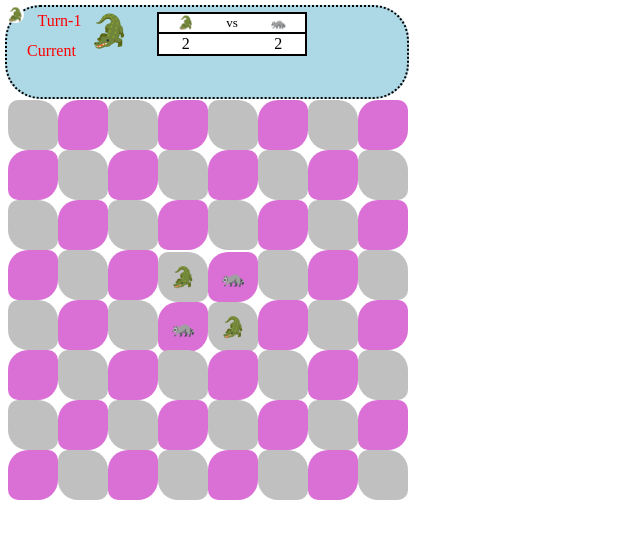
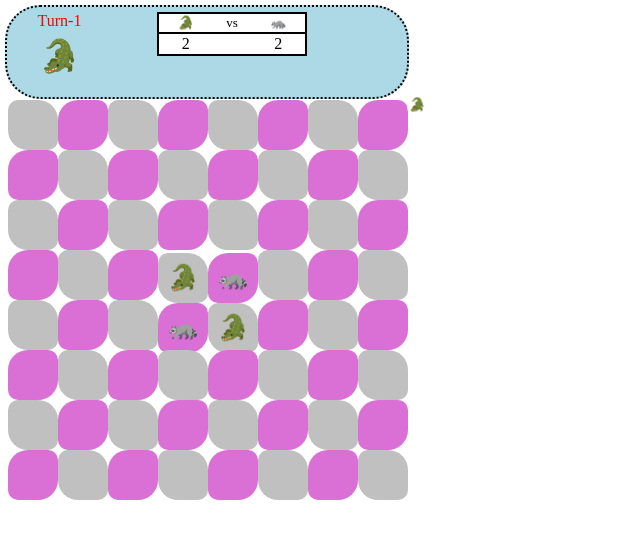
Before and after one commit to kumagai1377706/Final_project, a plain HTML site: page index.html in a window 1280 px wide. Shown: the whole page, without its empty margins (0-640 px from the left). Drawn offline with Linux system fonts and the light colour scheme.

Commit message:
Add files via upload

```diff
--- a/index.html
+++ b/index.html
@@ -2,6 +2,9 @@
 <html lang="ja">
 
 <head>
+  <title>
+    javasciptでつくる　アニマルオセロ風ゲーム
+  </title>
   <meta charset="utf-8">
   <meta name="viewport" content="width=device-width, initial-scale=1, shrink-to-fit=no">
   <meta name="theme-color" content="#000000">
@@ -14,7 +17,7 @@
 
       <div id="turnCount" class="infoTurn">Start!</div>
       <div id="currentTurnAnimal" class="infoTurn"></div>
-      <div class="infoTurn" style="top: 35px; left: 20px;">Current</div>
+
 
     <div class="infoTurn" style="left: 150px;">
       <table style="left: 0px;">
--- a/othello.js
+++ b/othello.js
@@ -1,10 +1,11 @@
 'use strict'
 
-const charAnimal = ["　", "🐊", "🦝"];
+
 /*
  * オセロオブジェクト
  */
 const othelloData = {
+    charAnimal: ["　", "🐊", "🦝"],
     // 初期盤面データ
     data: [
         [0, 0, 0, 0, 0, 0, 0, 0],
@@ -16,7 +17,7 @@ const othelloData = {
         [0, 0, 0, 0, 0, 0, 0, 0],
         [0, 0, 0, 0, 0, 0, 0, 0]
     ],
-    //石の数を数えて返す関数
+    //石の数を数えて返すメソッド
     count: function () {
         return [
             this.flatten(this.data)
@@ -28,7 +29,7 @@ const othelloData = {
         ];
     },
 
-    //初めてのナイトメア課題を応用したメソッドを作る
+    //初めてのナイトメア課題　を応用したメソッドを作る
     flatten: function (inarray) {
         let returnArray = [];
         let tempArray = [];
@@ -44,6 +45,8 @@ const othelloData = {
         );
         return returnArray;
     },
+
+    //警告メッセージ生成メソッド
     alartMessage: function () {
         this.failCount++;
         return this.failMsgs[this.failCount % (this.failMsgs.length)];
@@ -78,9 +81,6 @@ function checkBorad(data, x, y, color) {
             console.log("serch_start", x_dir, y_dir, stepCount);
             // 端っこになるまで探索
             while (x + stepCount * x_dir >= 0 && x + stepCount * x_dir <= 7 && y + stepCount * y_dir >= 0 && y + stepCount * y_dir <= 7) {
-                if (stepCount > 100) {
-                    break;
-                }
                 if (data[x + stepCount * x_dir][y + stepCount * y_dir] == color) {
                     // 同じ色を見つけたらひっくりかえすマスの配列にプッシュ
                     //console.log("TEMP",tempPos);//.length);
@@ -136,7 +136,7 @@ function makeBoard() {
             const radiusMap = ["10px 20px 10px 20px", "20px 10px 20px 10px"]
 
             //ボタンの文字を作成
-            singleButton.textContent = charAnimal[othelloData.data[x][y]];
+            singleButton.textContent = othelloData.charAnimal[othelloData.data[x][y]];
 
             //ボタンスタイルを設定
             singleButton.id = `x${x}y${y}`;
@@ -153,13 +153,13 @@ function makeBoard() {
             singleButton.addEventListener(
                 "mousemove",
 
-                function (){
-                    const item= document.getElementById("item")
+                function () {
+                    const item = document.getElementById("item")
                     item.style.left = event.clientX + "px";
-                    item.style.top = event.clientY +  "px";
-                },false);
+                    item.style.top = event.clientY + "px";
+                }, false);
 
-//document.getElementsByTagName('body').addEventListener(, mousemove_function);
+            //document.getElementsByTagName('body').addEventListener(, mousemove_function);
 
             tempDiv.append(singleButton)
             objDiV.append(singleButton);
@@ -175,7 +175,7 @@ function makeBoard() {
     }
 
     //盤面情報の配置
-    document.getElementById("currentTurnAnimal").textContent = charAnimal[othelloData.currentTurn + 1];
+    document.getElementById("currentTurnAnimal").textContent = othelloData.charAnimal[othelloData.currentTurn + 1];
 
 }
 
@@ -187,22 +187,22 @@ function boardUpdate() {
             elementX.forEach(
                 (erementY, index_Y) => {
                     document.getElementById(`x${index_X}y${index_Y}`).textContent
-                        = charAnimal[othelloData.data[index_X][index_Y]];
+                        = othelloData.charAnimal[othelloData.data[index_X][index_Y]];
                 }
             );
         }
     );
 
     //currentTurn Info
-    document.getElementById("currentTurnAnimal").textContent = charAnimal[othelloData.currentTurn % 2 + 1];
+    document.getElementById("currentTurnAnimal").textContent = othelloData.charAnimal[othelloData.currentTurn % 2 + 1];
     document.getElementById("turnCount").textContent = `Turn-${othelloData.currentTurn + 1}`;
 
     //UPdate score Info
     othelloData.count().forEach((element, index) => {
-        document.getElementById("animalType" + index).textContent = charAnimal[index + 1];
+        document.getElementById("animalType" + index).textContent = othelloData.charAnimal[index + 1];
         document.getElementById("animalCount" + index).textContent = element
     });
-    document.getElementById("item").textContent = charAnimal[othelloData.currentTurn % 2 + 1];
+    document.getElementById("item").textContent = othelloData.charAnimal[othelloData.currentTurn % 2 + 1];
 
 
 }
@@ -230,27 +230,3 @@ function putAnimal(buttonID) {
 //　盤面の初期化
 makeBoard();
 boardUpdate();
-
-//let container = document.querySelector('#container');
-//let item = document.querySelector('#item');
-
-// checkBorad;
-
-// checkBorad(othelloData.data, 4, 2, 1);
-
-// // console.log(othelloData.count());
-// boardUpdate();
-
-// // //
-// // console.log(othelloData);
-// checkBorad(othelloData.data, 4, 2, 1);
-// console.log(othelloData.data);
-
-
-// checkBorad(othelloData.data, 5, 1, 2);
-// checkBorad(othelloData.data, 1, 4, 1);
-// checkBorad(othelloData.data, 1, 3, 1);
-// checkBorad(othelloData.data, 4
-//     , 5, 2);
-// // // othelloData[2][3]=2
-// console.log(othelloData.data);
--- a/style.css
+++ b/style.css
@@ -1,11 +1,10 @@
-
-
-div{
+div {
     background-color: transparent;
 }
-div.infoTurn{
+
+div.infoTurn {
     top: 5px;
-    height:90px;
+    height: 90px;
     position: absolute;
 
 }
@@ -17,7 +16,7 @@ div#currentTurn {
     width: 400px;
     padding: 0px;
     border: 2px dotted black;
-    border-radius: 35px ;
+    border-radius: 35px;
     text-align: center;
     background-color: lightblue;
 }
@@ -31,12 +30,13 @@ div#turnCount {
 
 div#currentTurnAnimal {
     text-align: center;
-    left: 70px;
+    top: 30px;
+    left: 20px;
     width: 65px;
     font-size: xx-large;
 }
 
-table{
+table {
     color: black;
     padding: 1px;
     width: 150px;
@@ -44,10 +44,12 @@ table{
     border-collapse: collapse;
     background-color: white;
 }
-tr{
+
+tr {
     border: 2px solid;
 }
-td.animalCount{
+
+td.animalCount {
 
     height: 50px;
     vertical-align: text-top;
@@ -58,37 +60,41 @@ button {
     position: relarive;
     height: 50px;
     width: 50px;
-    font-size:20px;
-    /*border-radius:10px 20px 10px 20px*/;
+    font-size: 25px;
+    /*border-radius:10px 20px 10px 20px*/
+    ;
     border: 0px;
     padding: 0px;
 
 }
-button.type0{
+
+button.type0 {
     background-color: silver;
     border-radius: 10px 20px 10px 20px;
 }
-button.type1{
+
+button.type1 {
     background-color: orchid;
     border-radius: 20px 10px 20px 10px;
 }
+
 /*const colormap = ["silver", "orchid"];
 const radiusMap = ["10px 20px 10px 20px", "20px 10px 20px 10px"]
 // singleButton.style.backgroundColor = colormap[(x + y) % 2];
 // singleButton.style.borderRadius = radiusMap[(x + y) % 2];
 */
-#item{
-	position: absolute;
-	top: 0;
-	left: 0;
-    /* height: 30pt;
-    width: 30pt; */
+#item {
+    position: absolute;
+    top: 100%;
+    left: 100%;
+    height: 15pt;
+    width: 15pt;
     font-size: 10pt;
-	border-radius: 50%;
-	background: white;
-    z-index:10000 ;
+    border-radius: 50%;
+    background: white;
+    z-index: 10000;
 }
 
-body{
+body {
     overflow: hidden;
 }
```
